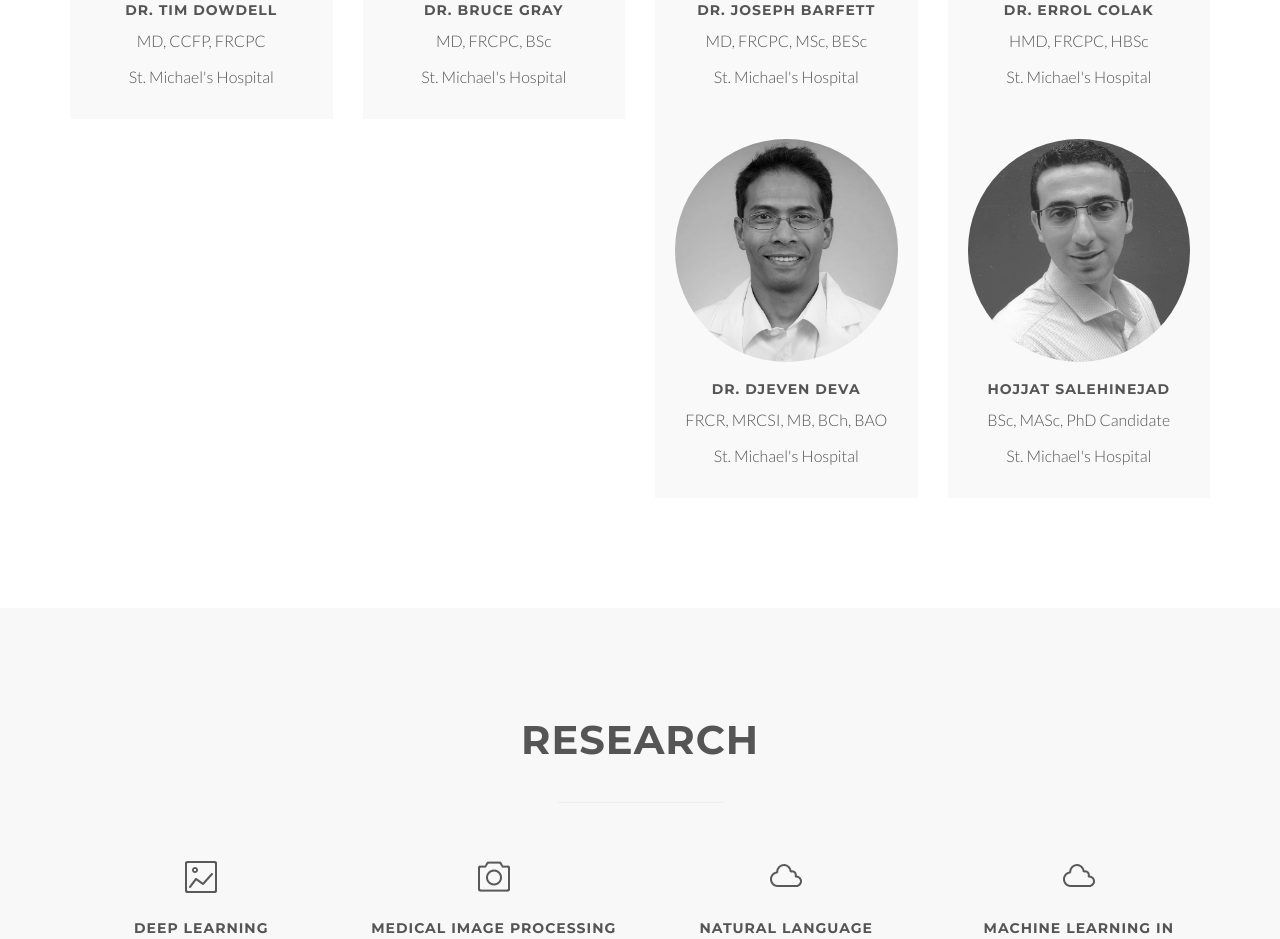
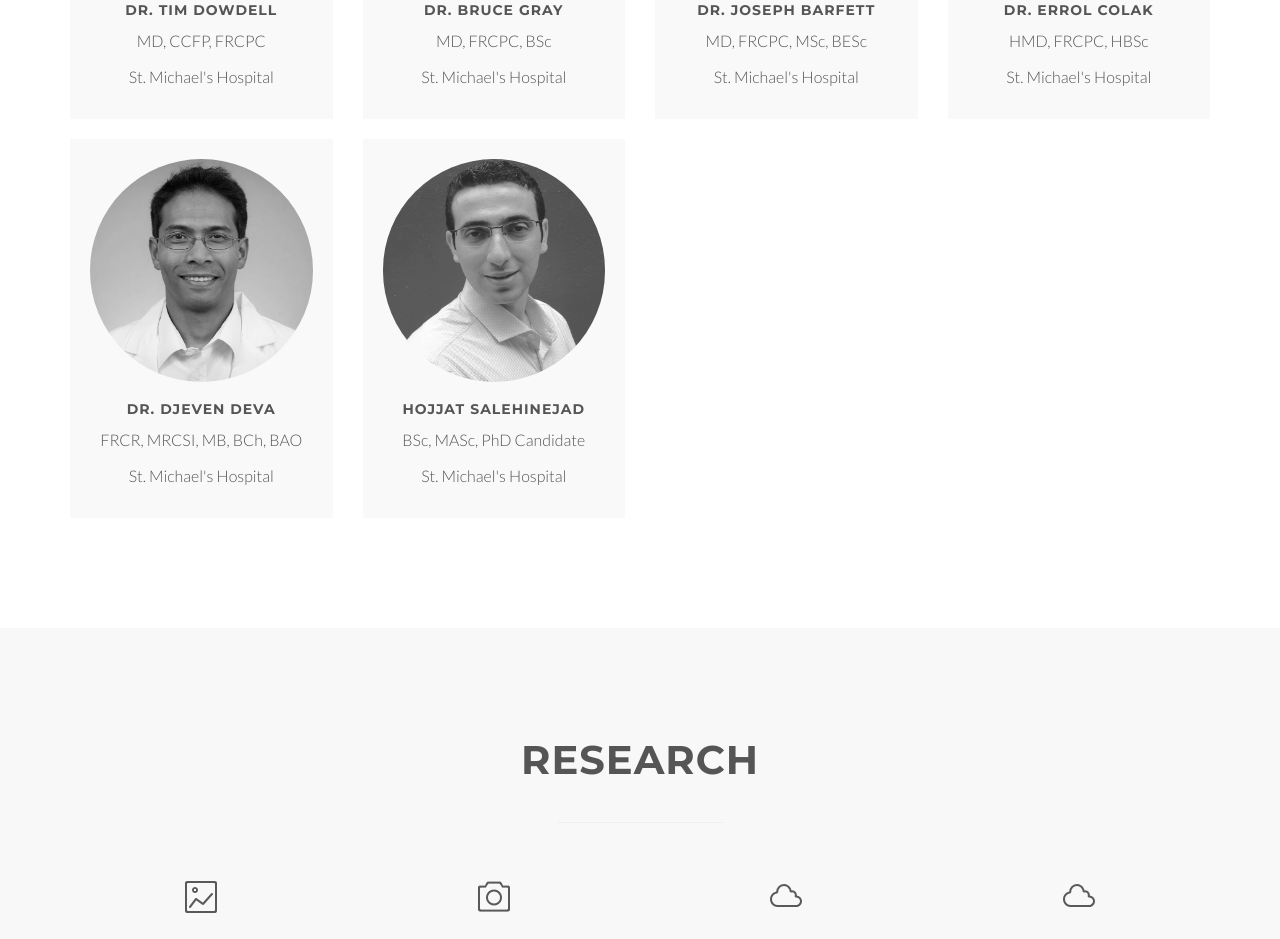
Before and after one commit to salehinejad/mimsmh.github.io, a plain HTML site: page index.html in a window 1280 px wide. Shown: the part 2676-3615 px from the top of the page. Drawn offline with Linux system fonts and the light colour scheme.

Commit message:
Update index.html

```diff
--- a/index.html
+++ b/index.html
@@ -207,7 +207,6 @@
 
 						</div>
 					</div>
-									</br>
 
 				</div>
 				<div class="col-xs-6 col-sm-3 col-md-3">
@@ -222,7 +221,6 @@
 						</div>
 
 					</div>
-									</br>
 
 				</div>
 
@@ -253,7 +251,9 @@
 						</div>
 					</div>
 				</div>
-
+				</div>
+</br>
+			<div class="row">
 
 				<div class="col-xs-6 col-sm-3 col-md-3">
 					<div class="team boxed-grey">
```
